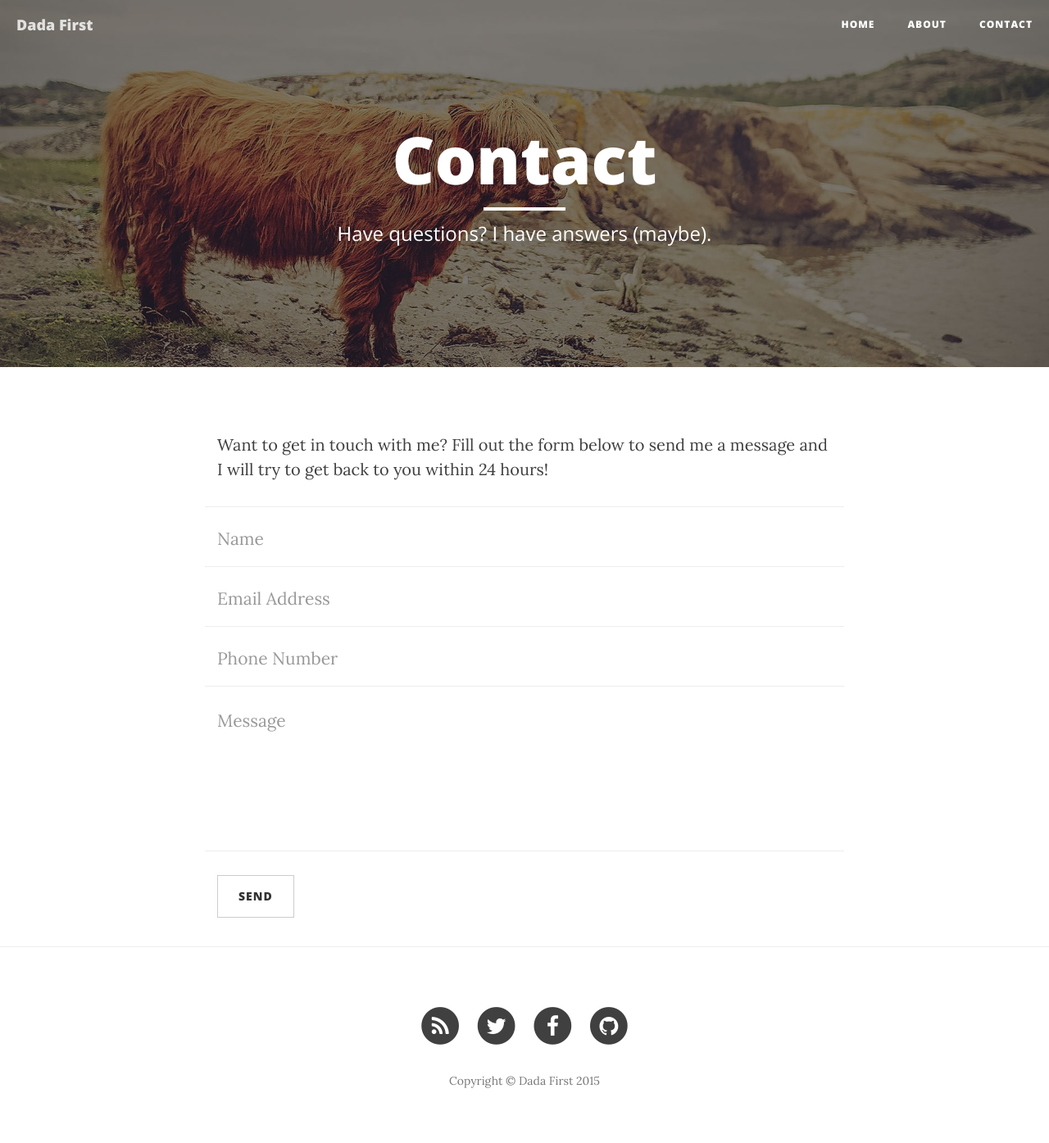
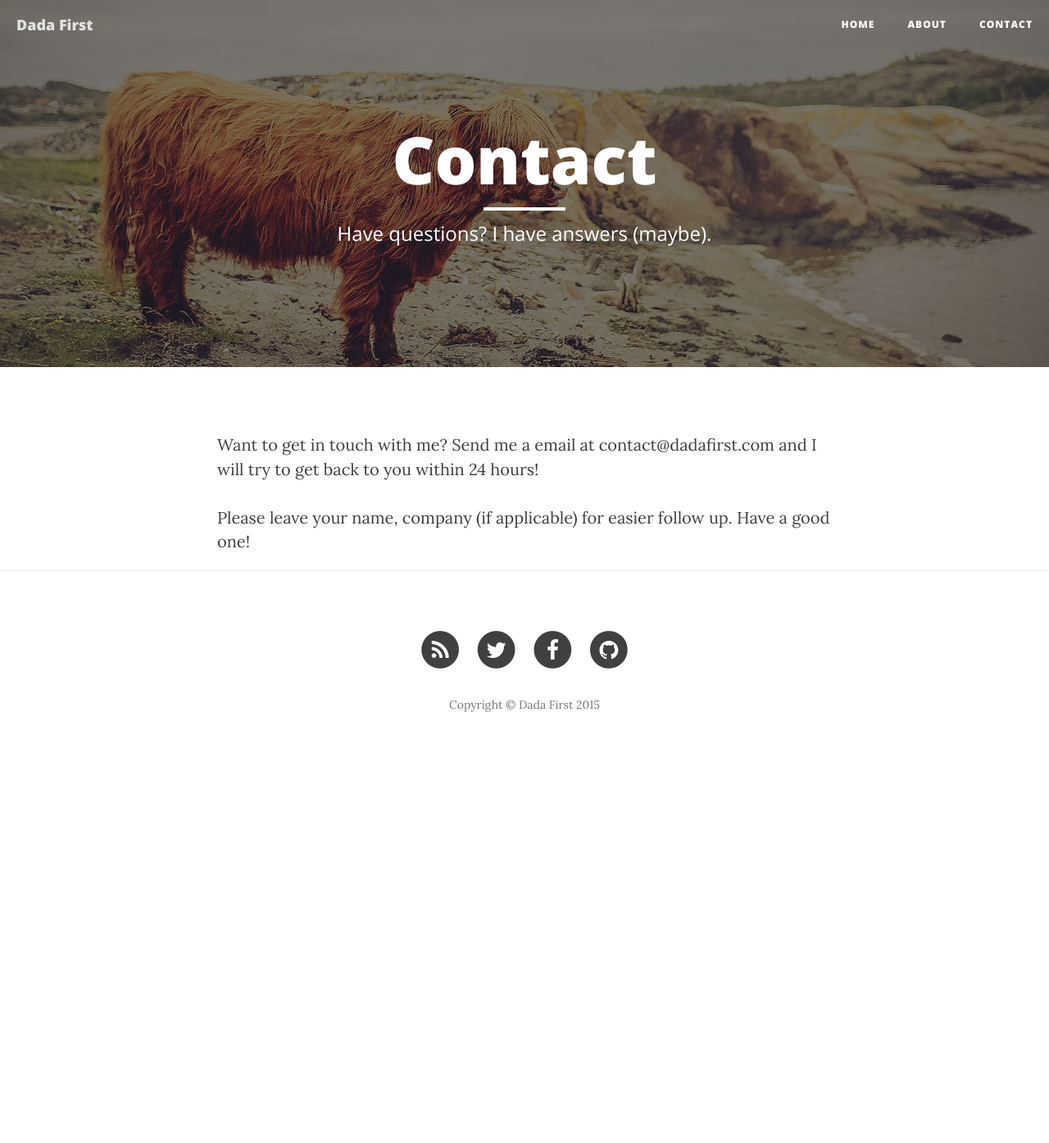
Before and after one commit to GadgetReactor/dadafirst, a Jekyll site: the page built from contact.html, in a window 1280 px wide. Shown: the whole page at 82% size. Built offline with Jekyll 4.4.1, drawn with Linux system fonts in a browser that asks for light colours; nearby versions of some CDN libraries; after the commit the page ends 936 px from its top, so only the background shows below that.

Commit message:
2nd push

```diff
--- a/about.html
+++ b/about.html
@@ -5,4 +5,8 @@ description: "Dadafirst was set up to record my thoughts, the joyful moments, th
 header-img: "img/about-bg.jpg"
 ---
 
-Today's 30 Sep, my baby boy Shane is 2 weeks old now! Whew. A lot has happened and like any first time parent, it's a whole new ball game when it comes to parenting. I wanted to set up this blog to record my thoughts before it fades away. Shane has grown up quickly and in just two weeks, it is easy to ride the different emotions such as the fears of a first time parent as I step into the unknown, to the worries when he cries, and to the joys of watching him learn something new. They all come rather fast and furious and perhaps before I know it, he would have grown up.
+Today's 30 Sep, my baby boy Shane is 2 weeks old now!
+
+Whew. A lot has happened and like any first time parent, it's a whole new ball game when it comes to parenting. Being a parent is tough, and it's so easy to fall into a loop of endless worrying. Not healthy!
+
+I wanted to set up this blog to record my thoughts before it fades away. Shane has grown up quickly and in just two weeks, it is easy to ride the different emotions such as the fears of a first time parent as I step into the unknown, to the worries when he cries, and to the joys of watching him learn something new. They all come rather fast and furious and perhaps before I know it, he would have grown up.
--- a/contact.html
+++ b/contact.html
@@ -5,44 +5,8 @@ description: "Have questions? I have answers (maybe)."
 header-img: "img/contact-bg.jpg"
 ---
 
-<p>Want to get in touch with me? Fill out the form below to send me a message and I will try to get back to you within 24 hours!</p>
-<!-- Contact Form - Enter your email address on line 19 of the mail/contact_me.php file to make this form work. -->
-<!-- WARNING: Some web hosts do not allow emails to be sent through forms to common mail hosts like Gmail or Yahoo. It's recommended that you use a private domain email address! -->
-<!-- NOTE: To use the contact form, your site must be on a live web host with PHP! The form will not work locally! -->
-<form name="sentMessage" id="contactForm" novalidate>
-    <div class="row control-group">
-        <div class="form-group col-xs-12 floating-label-form-group controls">
-            <label>Name</label>
-            <input type="text" class="form-control" placeholder="Name" id="name" required data-validation-required-message="Please enter your name.">
-            <p class="help-block text-danger"></p>
-        </div>
-    </div>
-    <div class="row control-group">
-        <div class="form-group col-xs-12 floating-label-form-group controls">
-            <label>Email Address</label>
-            <input type="email" class="form-control" placeholder="Email Address" id="email" required data-validation-required-message="Please enter your email address.">
-            <p class="help-block text-danger"></p>
-        </div>
-    </div>
-    <div class="row control-group">
-        <div class="form-group col-xs-12 floating-label-form-group controls">
-            <label>Phone Number</label>
-            <input type="tel" class="form-control" placeholder="Phone Number" id="phone" required data-validation-required-message="Please enter your phone number.">
-            <p class="help-block text-danger"></p>
-        </div>
-    </div>
-    <div class="row control-group">
-        <div class="form-group col-xs-12 floating-label-form-group controls">
-            <label>Message</label>
-            <textarea rows="5" class="form-control" placeholder="Message" id="message" required data-validation-required-message="Please enter a message."></textarea>
-            <p class="help-block text-danger"></p>
-        </div>
-    </div>
-    <br>
-    <div id="success"></div>
-    <div class="row">
-        <div class="form-group col-xs-12">
-            <button type="submit" class="btn btn-default">Send</button>
-        </div>
-    </div>
-</form>
+<p>Want to get in touch with me? Send me a email at contact@dadafirst.com and I will try to get back to you within 24 hours!</p>
+
+Please leave your name, company (if applicable) for easier follow up.
+
+Have a good one!
--- a/index.html
+++ b/index.html
@@ -1,6 +1,6 @@
 ---
 layout: page
-description: "A Clean Blog Theme by Start Bootstrap"
+description: "My Journey to make my baby say <i>Dada First!</i>"
 ---
 
 {% for post in paginator.posts %}
```
Also changed, not shown: _posts/2014-07-01-dreams.markdown (deleted, +0 -42 lines), _posts/2014-07-08-failure-is-not-an-option.markdown (deleted, +0 -43 lines), _posts/2014-08-24-science-has-not-yet-mastered-prophecy.markdown (deleted, +0 -43 lines), _posts/2014-09-18-i-believe.markdown (deleted, +0 -42 lines), _posts/2014-09-24-man-must-explore.markdown (deleted, +0 -43 lines), _posts/2015-02-17-the-9-months.markdown (added, +30 -0 lines), _posts/2015-09-15-d-day.markdown (renamed from _posts/2014-06-10-dinosaurs.markdown, +12 -4 lines), _posts/2015-09-17-Start-of-the-journey.markdown (added, +37 -0 lines), package.json (+6 -6 lines), README.md, js/clean-blog.js (line endings or trailing spaces), 1 other file.
